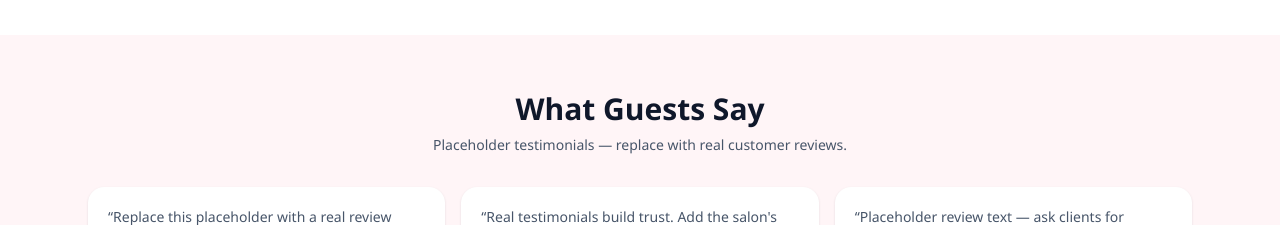
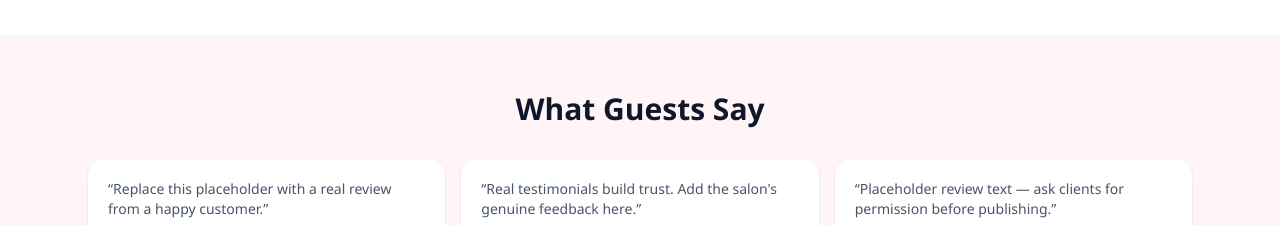
Before and after one commit to haris379/Luxe-Nails-Spa, a React (Vite) app in the folder client/: page / in a window 1280 px wide. Shown: the part 2960-3185 px from the top of the page. Built offline with nearby package versions, Linux system fonts and the light colour scheme; no server answers; the HTML template or start-up script is replaced by a standard one.

Commit message:
Update Sections

```diff
--- a/client/src/pages/Home.jsx
+++ b/client/src/pages/Home.jsx
@@ -340,9 +340,6 @@ export default function Home() {
           <h2 id="reviews-title" className="section-title">
             What Guests Say
           </h2>
-          <p className="section-sub">
-            Placeholder testimonials — replace with real customer reviews.
-          </p>
           <div className="mt-8 grid gap-4 md:grid-cols-3">
             {testimonials.map((t, i) => (
               <figure key={i} className="card p-5">
```
